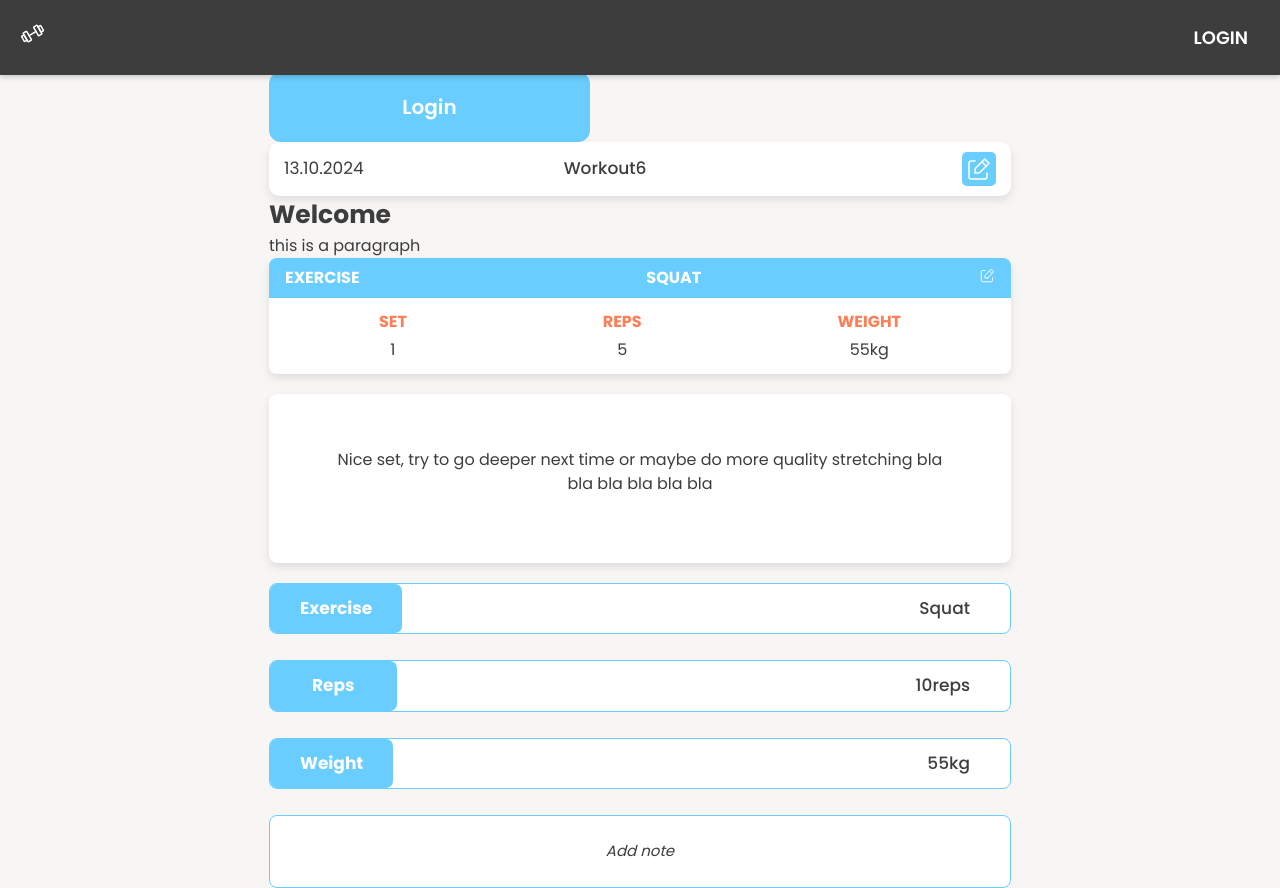
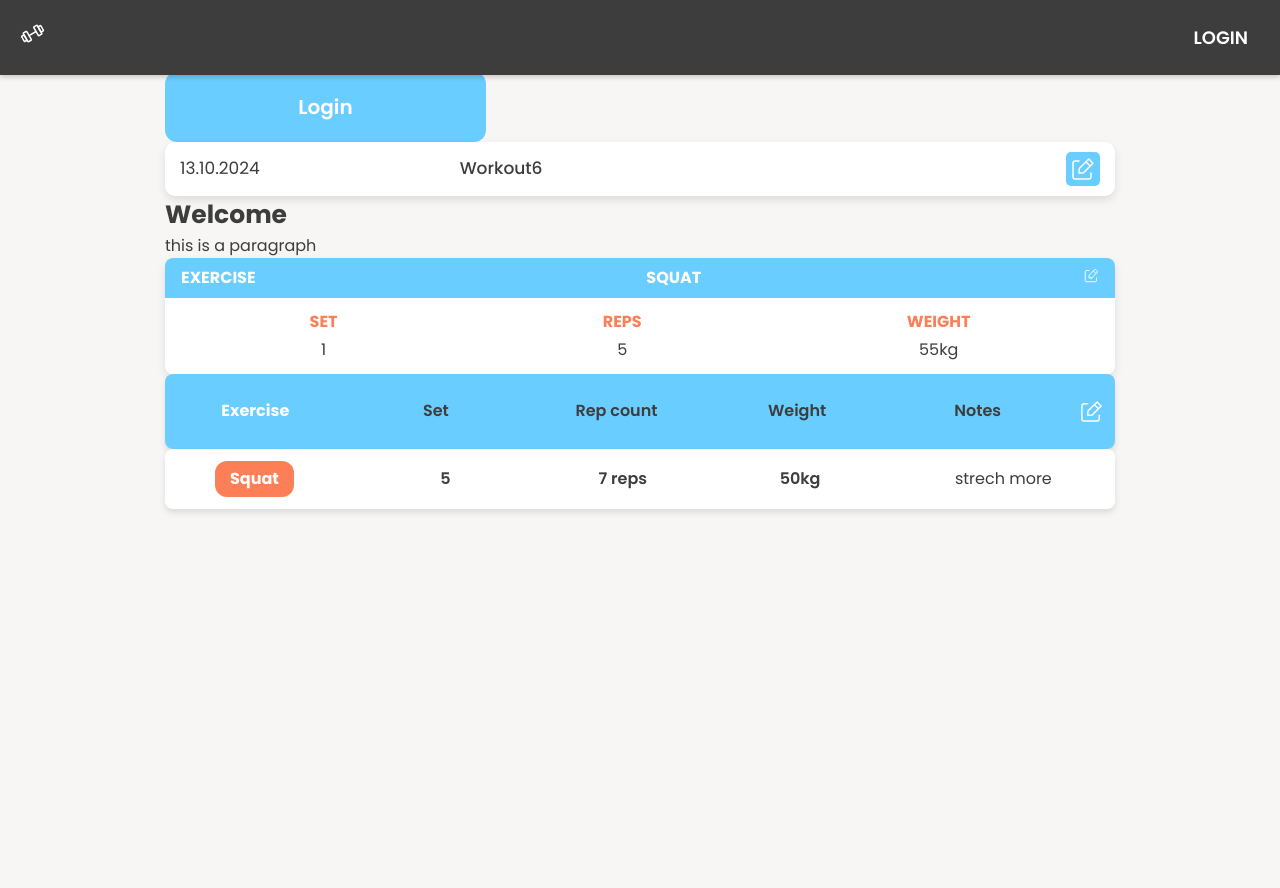
Before and after one commit to jonasbj99/P7-707, a React (Create React App) app in the folder SmartFit-app/: page /login in a window 1280 px wide. After the commit the page ends 800 px from the top, so only its background shows below. Built offline with nearby package versions, Linux system fonts and the light colour scheme.

Commit message:
components

```diff
--- /dev/null
+++ b/SmartFit-app/src/components/ExerciseHeader/ExerciseHeader.module.scss
@@ -0,0 +1,49 @@
+@import '../../global.scss';
+
+.ExerciseHeader {
+    display: flex;
+    align-items: center;
+    background-color: $blue-color;
+    border-radius: 8px;
+    color: $white-color;
+    box-shadow: 0px 4px 6px rgba(0, 0, 0, 0.1);
+    height: 75px;;
+    width: 328px;
+  }
+
+.header_title {
+      flex: 1;
+      text-align: center;
+      font-weight: 600;
+      color: $dark-color;
+    }
+
+.header_exercise {
+      flex: 1;
+      text-align: center;
+      font-weight: 700;
+      color: $white-color;
+    }
+
+.header_edit {
+      display: flex;
+      align-items: center;
+      justify-content: center;
+      cursor: pointer;
+      padding: 0 12px;
+      background-color:$blue-color ;
+      border: none;
+    }
+
+
+ .headerEdit__icon{
+        width: 23px;
+        height: 23px;
+    }
+
+    @media (min-width: 1024px) {
+
+      .ExerciseHeader{
+      width: 950px;
+      }
+  }
--- /dev/null
+++ b/SmartFit-app/src/components/ExerciseHeader/ExerciseHeader.tsx
@@ -0,0 +1,26 @@
+
+import React from 'react';
+import styles from './ExerciseHeader.module.scss';
+import editIcon from '../../assets/Edit-icon.svg';
+
+
+interface ExerciseHeaderProps {
+    onEdit: () => void;
+}
+
+function ExerciseHeader({onEdit }: ExerciseHeaderProps) {
+  return (
+    <div className={styles.ExerciseHeader}>
+      <span className={styles.header_exercise}>Exercise</span>
+      <span className={styles.header_title}>Set</span>
+      <span className={styles.header_title}>Rep count</span>
+      <span className={styles.header_title}>Weight</span>
+      <span className={styles.header_title}>Notes</span>
+      <button className={styles.header_edit} onClick={onEdit}>
+     <img src={editIcon} alt="Edit" className={styles.headerEdit__icon} />
+     </button>
+    </div>
+  );
+}
+
+export default ExerciseHeader;
--- /dev/null
+++ b/SmartFit-app/src/components/ExerciseRow/ExerciseRow.module.scss
@@ -0,0 +1,43 @@
+@import '../../global.scss';
+
+.ExerciseRow {
+    display: flex;
+    align-items: center;
+    background-color:$white-color;
+    height: 60px;
+    border-radius: 8px;
+    box-shadow: 0px 4px 6px rgba(0, 0, 0, 0.1);
+    color: $dark-color;
+    gap: 10px;}
+
+.exercise_name {
+      background-color:  $orange-color;
+      color:  $white-color;
+      padding: 6px 15px;
+      border-radius: 12px;
+      font-weight: 700;
+      margin-left: 50px;
+    }
+
+.exercise_set,
+.exercise_reps,
+.exercise_weight,
+.exercise_notes {
+      flex: 1;
+      text-align: center;
+    }
+.exercise_set{
+  margin-left: 45px;
+  font-weight: 600;
+}
+
+.exercise_reps,
+.exercise_weight{
+  font-weight: 600;
+  margin-left:-26px
+}
+
+.exercise_notes{
+  font-weight: 400;
+  margin-right: 15px;
+}
--- /dev/null
+++ b/SmartFit-app/src/components/ExerciseRow/ExerciseRow.tsx
@@ -0,0 +1,25 @@
+
+import React from 'react';
+import styles from './ExerciseRow.module.scss';
+
+interface ExerciseRowProps {
+  exercise: string;
+  set: number;
+  reps: number;
+  weight: string;
+  notes: string;
+}
+
+function ExerciseRow({ exercise, set, reps, weight,notes }: ExerciseRowProps) {
+  return (
+    <div className={styles.ExerciseRow}>
+      <span className={styles.exercise_name}>{exercise}</span>
+      <span className={styles.exercise_set}>{set}</span>
+      <span className={styles.exercise_reps}>{reps} reps</span>
+      <span className={styles.exercise_weight}>{weight}</span>
+      <span className={styles.exercise_notes}>{notes}</span>
+    </div>
+  );
+}
+
+export default ExerciseRow;
--- a/SmartFit-app/src/pages/login.tsx
+++ b/SmartFit-app/src/pages/login.tsx
@@ -5,6 +5,8 @@ import Log from '../components/Log/Log';
 import LogOverview from '../components/LogOverview/LogOverview';
 import Suggestion from '../components/Suggestion/Suggestion';
 import SetOverview from '../components/SetOverview/SetOvervie';
+import ExerciseHeader from '../components/ExerciseHeader/ExerciseHeader';
+import ExerciseRow from '../components/ExerciseRow/ExerciseRow';
 
 const Login = () => {
   const handleLoginClick = () => {
@@ -28,9 +30,12 @@ const Login = () => {
      <LogOverview exercise={'SQUAT'} set={1} reps={5} weight={'55kg'} onEdit={function (): void {
         throw new Error('Function not implemented.');
       } }/>
-      <Suggestion message={'Nice set, try to go deeper next time or maybe do more quality stretching bla bla bla bla bla bla '}/>
 
-      <SetOverview exercise={'Squat'} reps={10} weight={55}/>
+      <ExerciseHeader onEdit={function (): void {
+        throw new Error('Function not implemented.');
+      } }/>
+
+      <ExerciseRow exercise={'Squat'} set={5} reps={7} weight={'50kg'} notes={'strech more'}/>
     </div>
   );
 };
```
